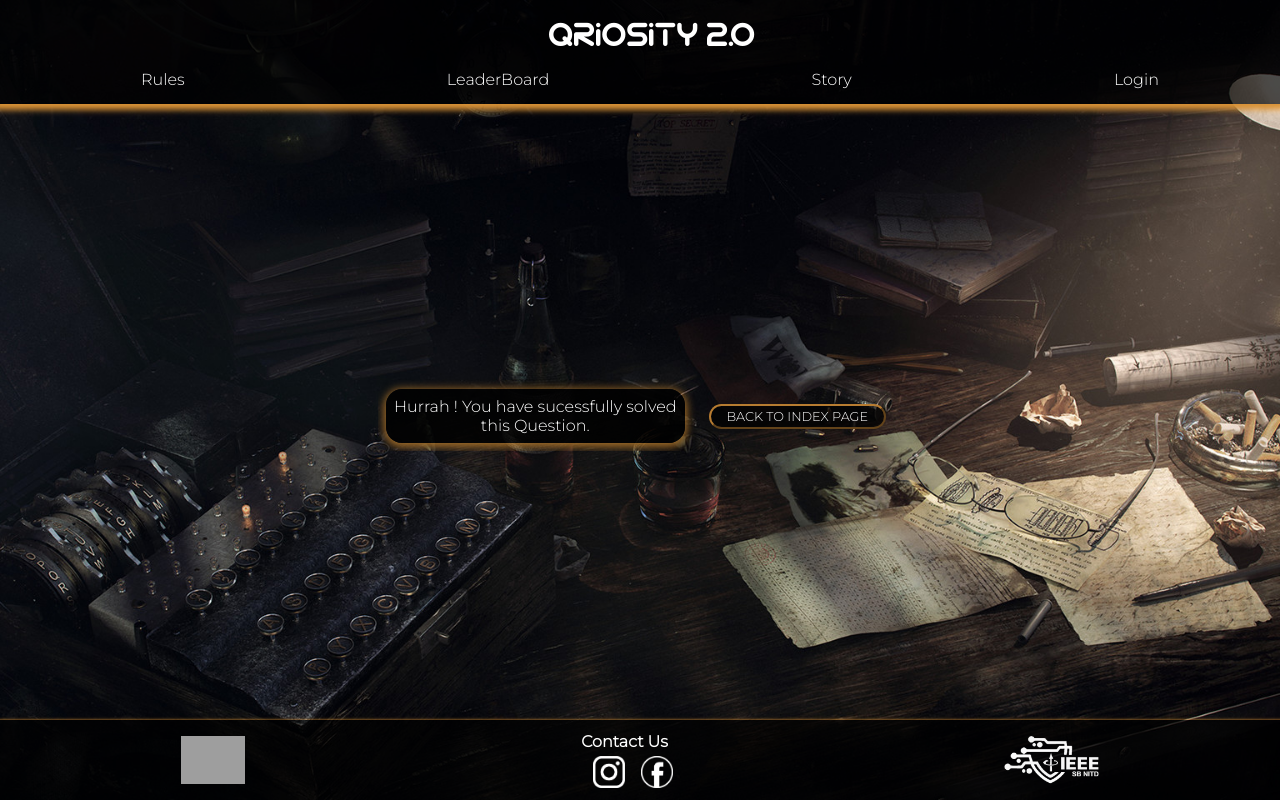
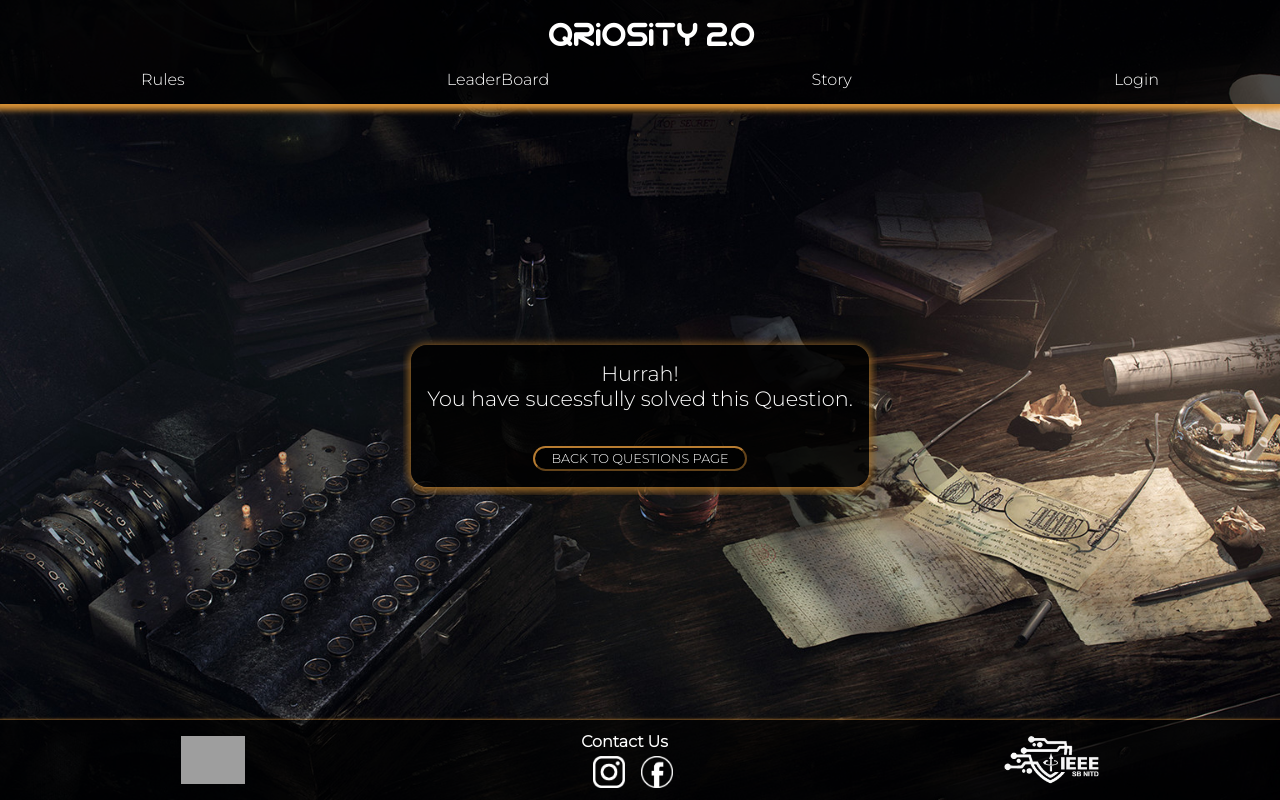
Before and after one commit to vam244/arcane_2, a Django app: template quiz/templates/quiz/solved.html in a window 1280 px wide. Run offline with Django 3.2, Linux system fonts and the light colour scheme; the template is opened without the code that fills it, so the values that code supplies are empty; grey boxes are pictures that could not be loaded.

Commit message:
Update solved.html

```diff
--- a/quiz/templates/quiz/solved.html
+++ b/quiz/templates/quiz/solved.html
@@ -1,22 +1,21 @@
 {% extends 'base.html'%} {% load static %} {% block content %}
 
 <head>
-  <link rel="stylesheet" href="{% static 'quiz/quiz.css' %}" />
-  {% block title %}
-  <title>Solved ⏳</title>
-  {% endblock %}
+    <link rel="stylesheet" href="{% static 'quiz/quiz.css' %}" />
+    {% block title %}
+        <title>solved</title>
+    {% endblock %}
 </head>
-<div class="content">
-  <p class="stage1">
-    Hurrah ! You have sucessfully solved
-    <br />
-    this Question.
-  </p>
-  <form action="{% url 'quiz:index'%}" method="POST">
-    {% csrf_token %}
-    <button class="btn btn-primary mb1 bg-blue" type="submit">
-      Back to Index Page
-    </button>
-  </form>
+<div class="content" >
+    <p class="stage1" style="padding: 1rem;">
+        <span style="font-size: 1.3em;">  Hurrah! <br>   You have sucessfully solved this Question.</span>
+        <br>
+        <button class="btn" style="margin-top: 1rem;">
+            <a  href="{% url 'quiz:index' %}" style="">
+                Back to Questions Page
+            </a>
+        </button>
+    </p>
+
 </div>
 {% endblock %}
```
